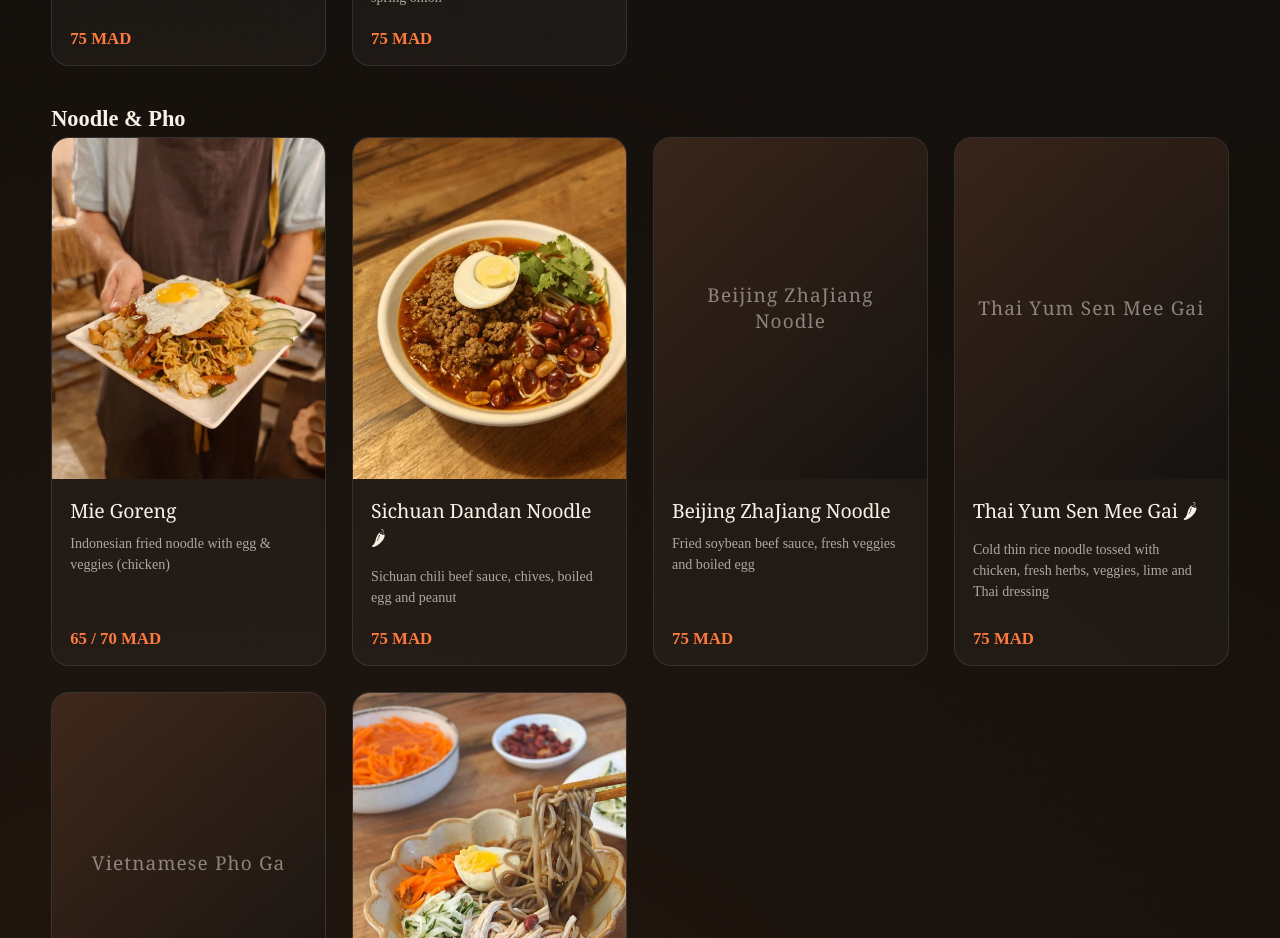
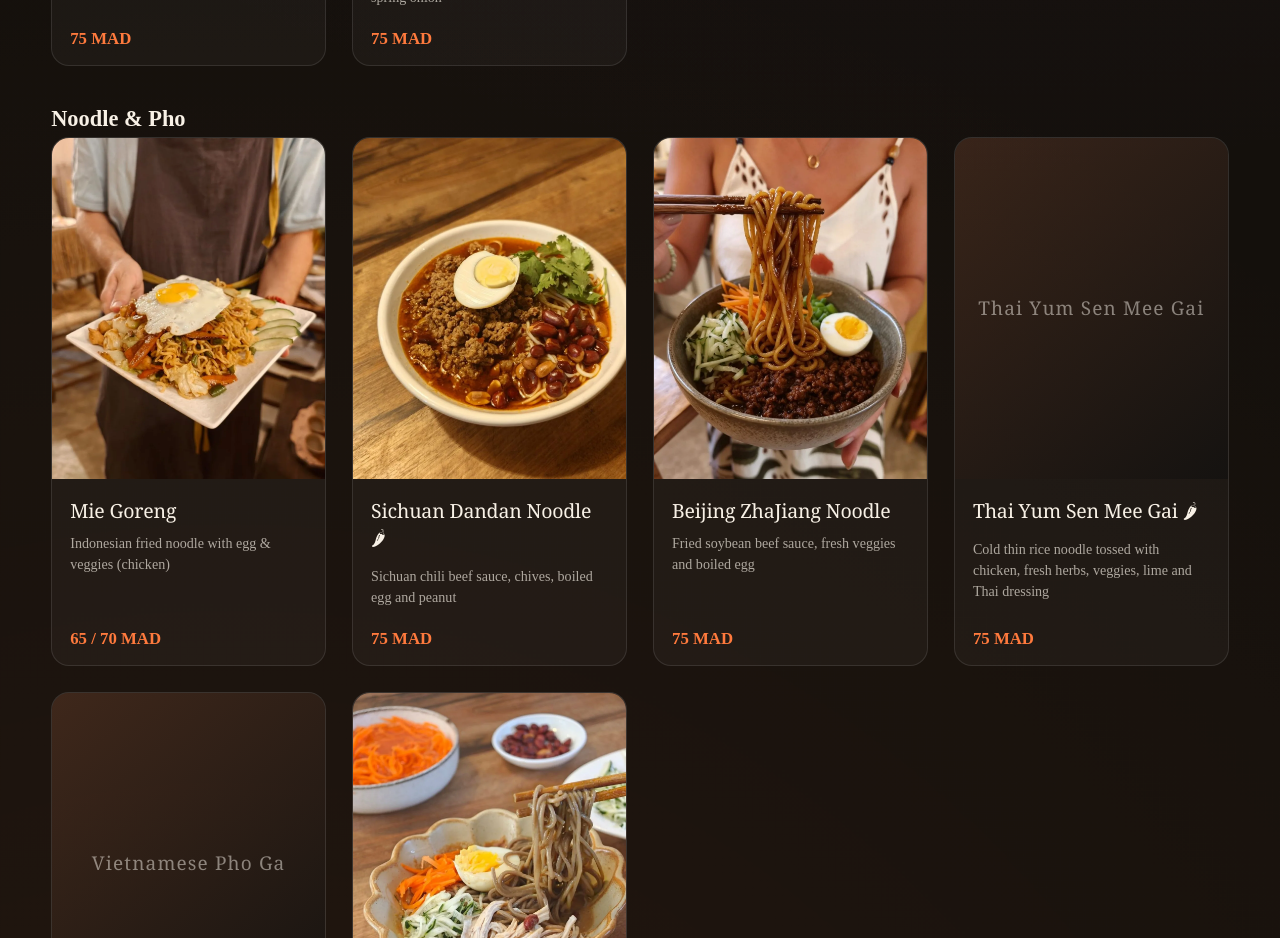
Before and after one commit to popifresco12/kinomori-site, a React (Vite) app: page /#/menu in a window 1280 px wide. Shown: the part 1980-2918 px from the top of the page. Built offline with nearby package versions, Linux system fonts and the light colour scheme.

Commit message:
menu: foto Beijing ZhaJiang Noodle

```diff
--- a/src/pages/MenuPage.tsx
+++ b/src/pages/MenuPage.tsx
@@ -93,6 +93,7 @@ const MENU: MenuSection[] = [
         name: "Beijing ZhaJiang Noodle",
         price: "75",
         desc: "Fried soybean beef sauce, fresh veggies and boiled egg",
+        image: "media/dish-beijing-zhajiang.webp",
       },
       {
         name: "Thai Yum Sen Mee Gai",
```
Also changed, not shown: public/media/dish-beijing-zhajiang.webp (added).
